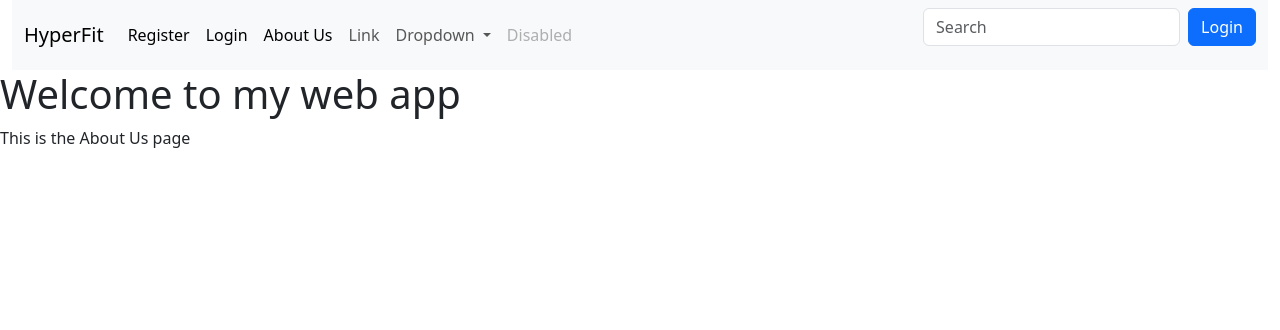
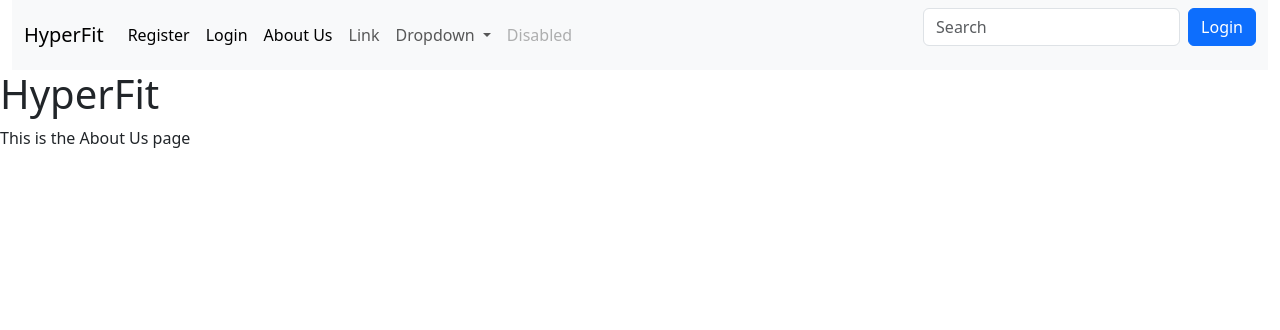
Before and after one commit to DenisT42/HyperFitRep, a FastAPI app: page /about in a window 1280 px wide. Shown: the top 330 px of the page. Run offline with FastAPI, Linux system fonts and the light colour scheme.

Commit message:
changed about.html

```diff
--- a/app/templates/about.html
+++ b/app/templates/about.html
@@ -1,5 +1,5 @@
 {% extends "base.html" %}
 {% block content %}
-<h1>Welcome to my web app</h1>
+<h1>HyperFit</h1>
 <p>This is the About Us page</p>
 {% endblock %}
```
